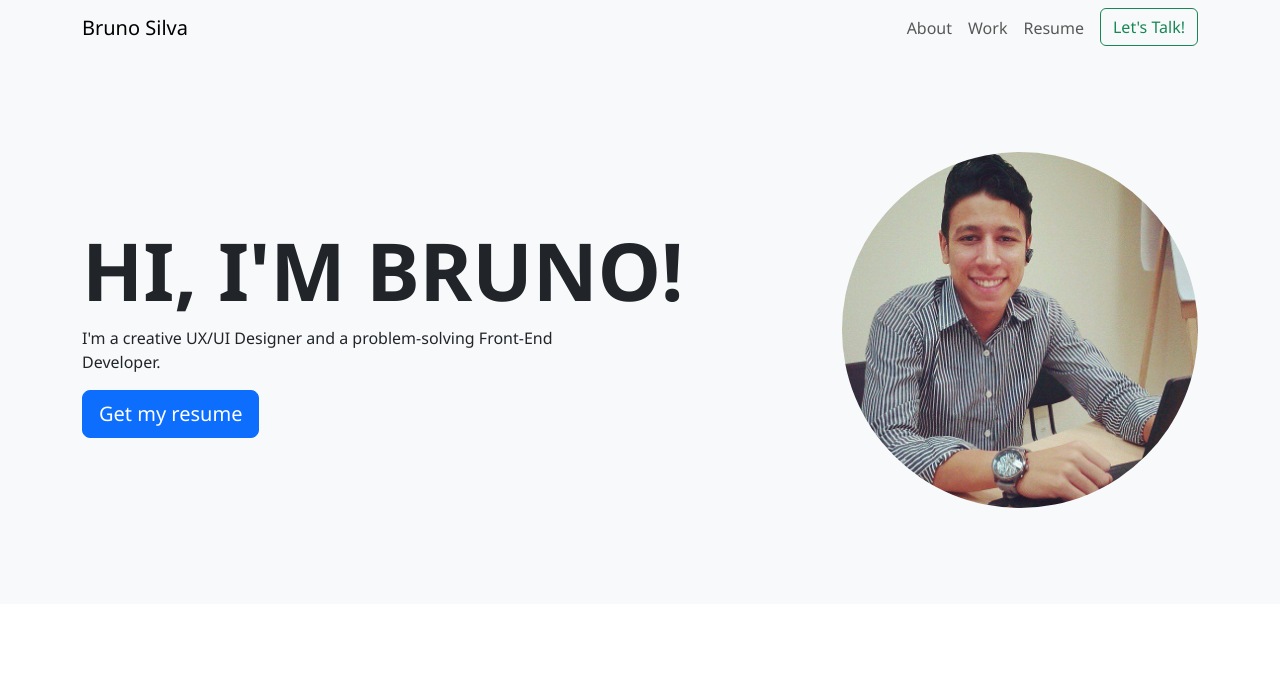
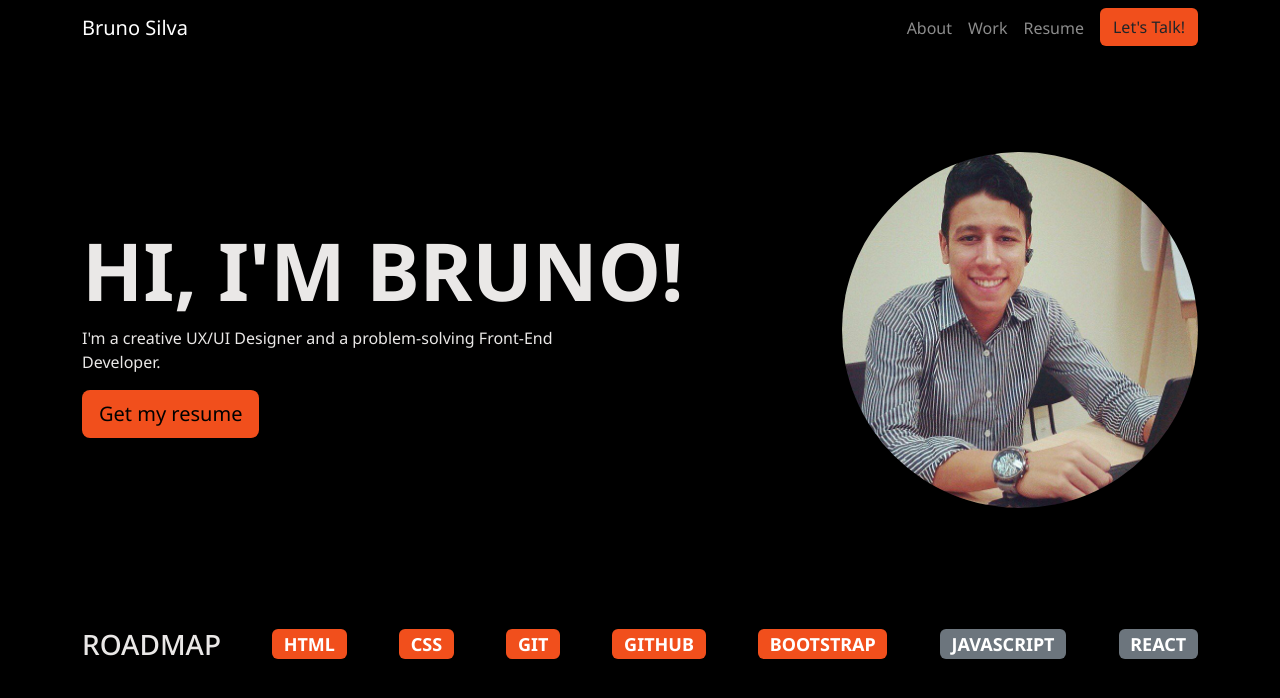
Before and after one commit to whybruno/bootstrap-portfolio, a plain HTML site: page index.html in a window 1280 px wide. Drawn offline with nearby package versions, Linux system fonts and the light colour scheme.

Commit message:
Add #roadmap section to index.html

```diff
--- a/assets/css/custom.css
+++ b/assets/css/custom.css
@@ -11,6 +11,11 @@
   font-family: var(--main-font);
 }
 
+body {
+  background-color: var(--color-1);
+  color: var(--color-3);
+}
+
 .profile-image {
   border-radius: 100%;
   width: 100%;
@@ -20,3 +25,27 @@
 .fw-bold {
   font-size: 5rem;
 }
+
+.color-1 {
+  color: var(--color-1);
+}
+
+.color-2 {
+  color: var(--color-2);
+}
+
+.color-3 {
+  color: var(--color-3);
+}
+
+.bg-color-1 {
+  background-color: var(--color-1);
+}
+
+.bg-color-2 {
+  background-color: var(--color-2);
+}
+
+.bg-color-3 {
+  background-color: var(--color-3);
+}
--- a/index.html
+++ b/index.html
@@ -18,7 +18,7 @@
   <!-- HEADER -->
   <!-- ADD LINKS TO SECTION # [TEMPORARY LINE] -->
   <header>
-    <nav class="navbar navbar-expand-lg navbar-light bg-light mx-6">
+    <nav class="navbar navbar-expand-lg navbar-dark mx-6">
       <div class="container">
         <a class="navbar-brand" href="#">Bruno Silva</a>
         <button class="navbar-toggler" type="button" data-bs-toggle="collapse" data-bs-target="#navbarSupportedContent" aria-controls="navbarSupportedContent" aria-expanded="false" aria-label="Toggle navigation">
@@ -36,7 +36,7 @@
               <a class="nav-link" href="#">Resume</a>
             </li>
             <li class="nav-item ms-2  ">
-              <a class="btn btn-outline-success" href="#">Let's Talk!</a>
+              <a class="btn bg-color-2" href="#">Let's Talk!</a>
             </li>
           </ul>
         </div>
@@ -46,17 +46,37 @@
 
   <!-- HERO -->
   <section id="hero">
-    <div class="p-5 mb-4 bg-light">
+    <div class="p-5 mb-4">
       <div class="container py-5">
         <div class="row align-items-center">
           <div class="col-lg-8">
             <h1 class="display-5 fw-bold">HI, I'M BRUNO!</h1>
             <p class="col-md-8 fs-6">I'm a creative UX/UI Designer and a problem-solving Front-End Developer.</p>
-            <button class="btn btn-primary btn-lg" type="button">Get my resume</button>
+            <button class="btn bg-color-2 color-1 btn-lg" type="button">Get my resume</button>
           </div>
           <div class="col-lg-4">
             <img class="profile-image" src="./assets/images/profile.jpg" alt="">
           </div>
+        </div>
+      </div>
+    </div>
+  </section>
+
+  <!-- ROADMAP -->
+  <section id="roadmap">
+    <div class="container">
+      <div class="row">
+        <div class="col-lg-2">
+          <h3>ROADMAP</h3>
+        </div>
+        <div class="col-lg-10 d-flex justify-content-between">
+          <h4><span class="badge bg-color-2">HTML</span></h4>
+          <h4><span class="badge bg-color-2">CSS</span></h4>
+          <h4><span class="badge bg-color-2">GIT</span></h4>
+          <h4><span class="badge bg-color-2">GITHUB</span></h4>
+          <h4><span class="badge bg-color-2">BOOTSTRAP</span></h4>
+          <h4><span class="badge bg-secondary">JAVASCRIPT</span></h4>
+          <h4><span class="badge bg-secondary">REACT</span></h4>
         </div>
       </div>
     </div>
```
